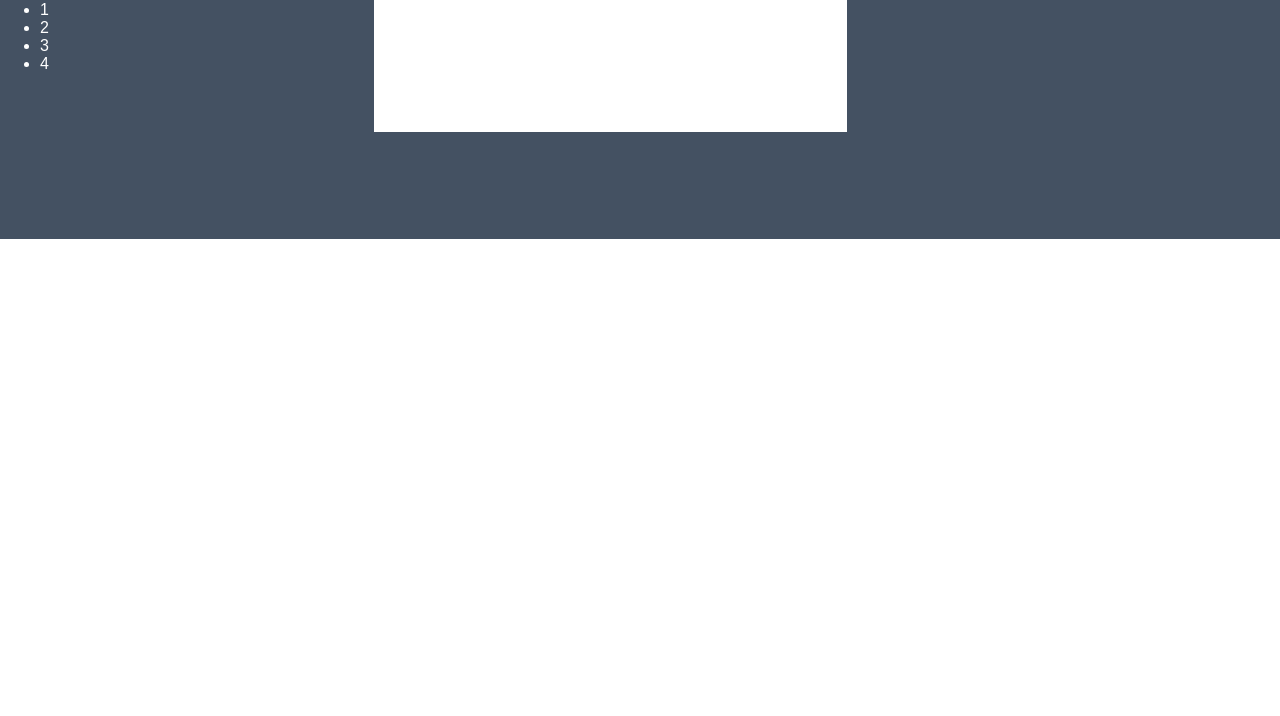
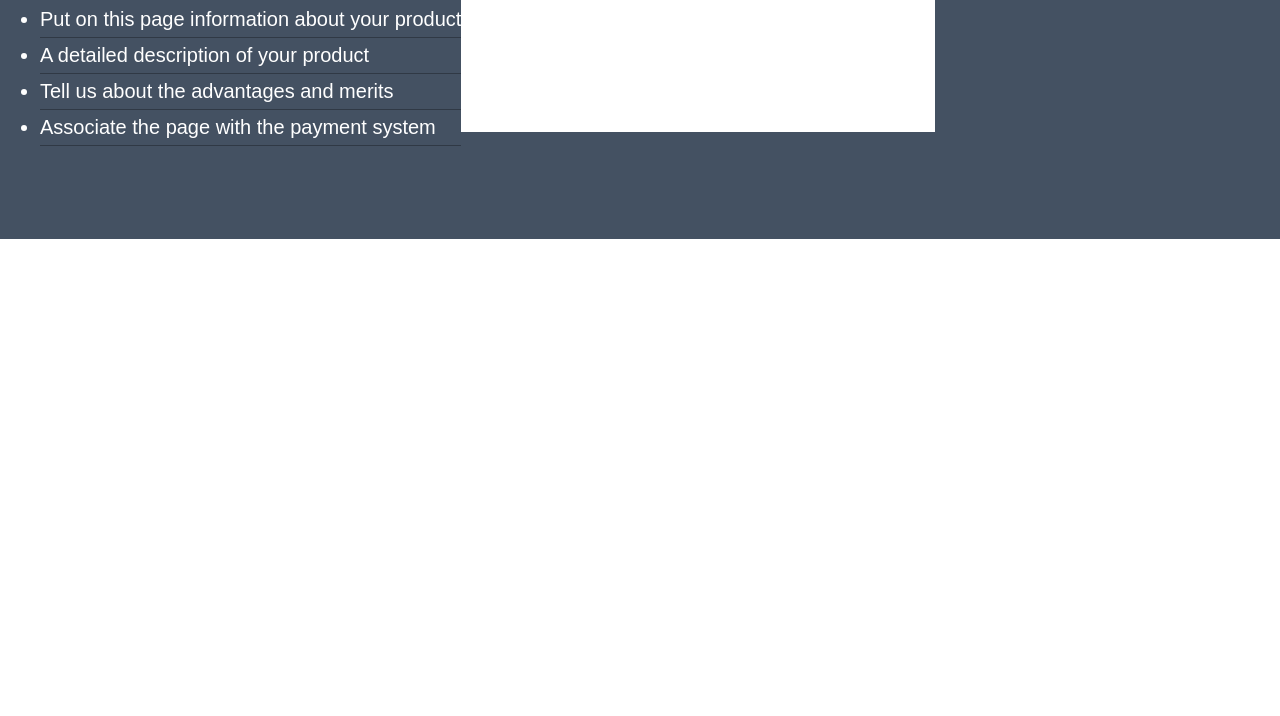
Before and after one commit to Deepmarik/my_project_hub, a plain HTML site: page index.html in a window 1280 px wide. Shown: the part 84-800 px from the top of the page. Drawn offline with Linux system fonts and the light colour scheme.

Commit message:
added text to header

```diff
--- a/css/style.css
+++ b/css/style.css
@@ -28,3 +28,9 @@ page-header-pic {
     height: 214px;
     background-color: #ffffff;
 }
+.page-header-list-item{
+box-shadow: 0px 1px 0px 0px rgba(0,0,0,0.3);
+font-size: 20px;
+line-height: 36px;
+font-weight: 400;
+}
--- a/index.html
+++ b/index.html
@@ -10,10 +10,10 @@
     <div class="page-header-wrp">
         <span class="page-header-title">Product name</span>
        <ul class="page-header-list">
-           <li class="page-header-list-item">1</li>
-           <li class="page-header-list-item">2</li>
-           <li class="page-header-list-item">3</li>
-           <li class="page-header-list-item">4</li>
+           <li class="page-header-list-item">Put on this page information about your product</li>
+           <li class="page-header-list-item">A detailed description of your product</li>
+           <li class="page-header-list-item">Tell us about the advantages and merits</li>
+           <li class="page-header-list-item">Associate the page with the payment system</li>
        </ul>
        </div>
     <img  class="page-header-pic" src="img/page-header-shape.jpg" alt="Изображение товара" height="216">
```
